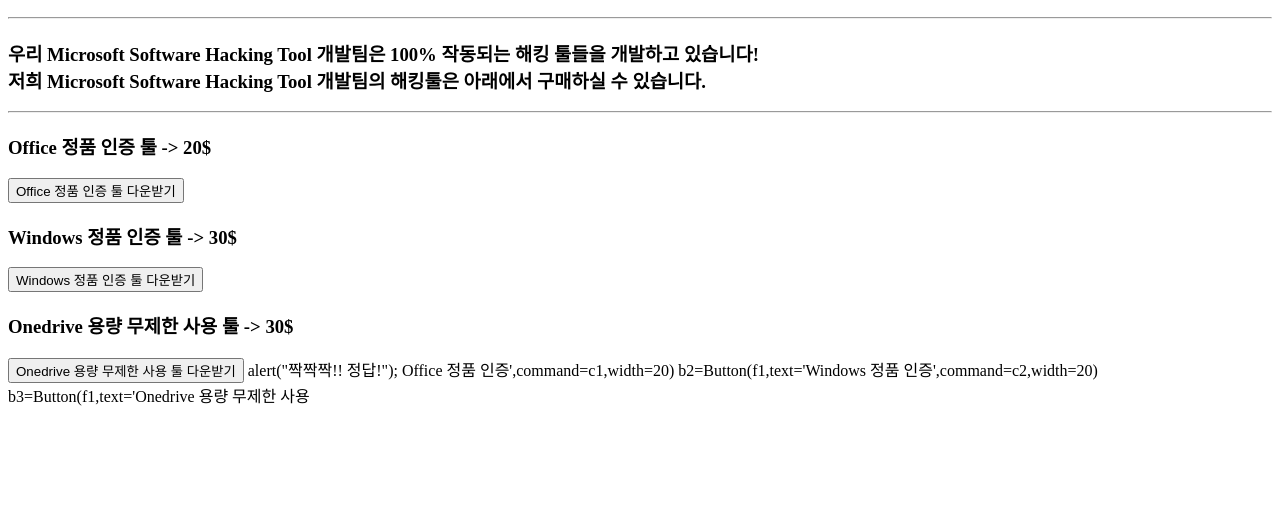
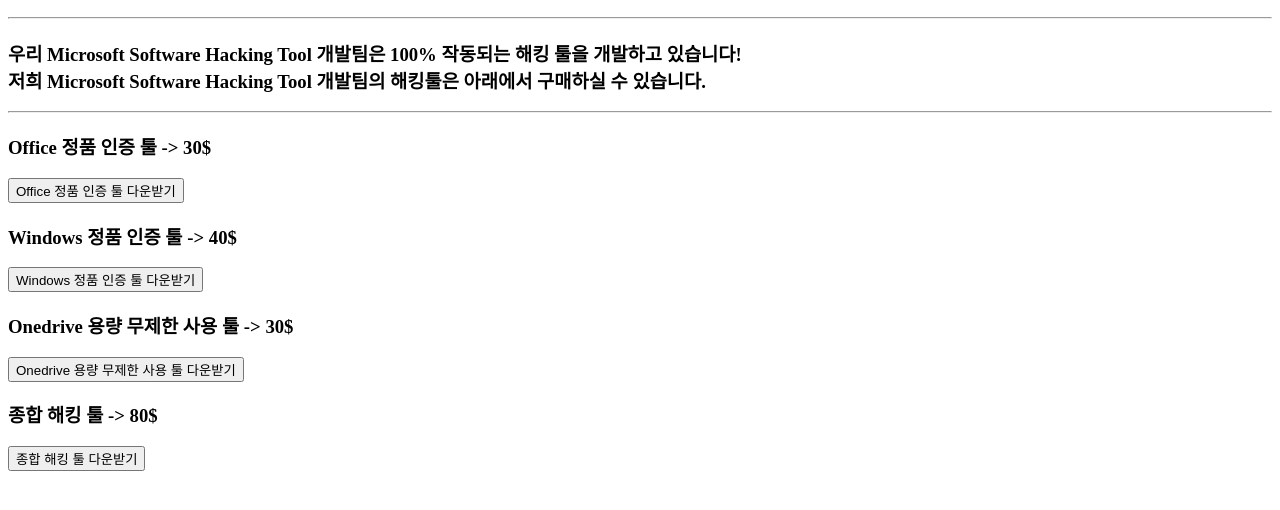
Before and after one commit to budung/dijura, a plain HTML site: page index.html in a window 1280 px wide. Shown: the part 142-652 px from the top of the page. Drawn offline with Linux system fonts and the light colour scheme.

Commit message:
Update index.html

```diff
--- a/index.html
+++ b/index.html
@@ -11,18 +11,15 @@
 <h1>Welcome!<h1/>
 <h2>Microsoft Software Hacking Tool<h2/>
 <hr>
-  <h3>우리 Microsoft Software Hacking Tool 개발팀은 100% 작동되는 해킹 툴들을 개발하고 있습니다!</br>저희 Microsoft Software Hacking Tool 개발팀의 해킹툴은 아래에서 구매하실 수 있습니다.</h3>
+  <h3>우리 Microsoft Software Hacking Tool 개발팀은 100% 작동되는 해킹 툴을 개발하고 있습니다!</br>저희 Microsoft Software Hacking Tool 개발팀의 해킹툴은 아래에서 구매하실 수 있습니다.</h3>
 <hr>
-  <h3>Office 정품 인증 툴 -> 20$</h3>
+  <h3>Office 정품 인증 툴 -> 30$</h3>
   <input type="button" value="Office 정품 인증 툴 다운받기" onclick="loginCheck();">
-   <h3>Windows 정품 인증 툴 -> 30$</h3>
+   <h3>Windows 정품 인증 툴 -> 40$</h3>
   <input type="button" value="Windows 정품 인증 툴 다운받기" onclick="loginCheck();">
   <h3>Onedrive 용량 무제한 사용 툴 -> 30$</h3>
   <input type="button" value="Onedrive 용량 무제한 사용 툴 다운받기" onclick="loginCheck();">
+  <h3>종합 해킹 툴 -> 80$</h3>
+  <input type="button" value="종합 해킹 툴 다운받기" onclick="loginCheck();">
   </body>
 </html>
-
-  alert("짝짝짝!! 정답!");
-Office 정품 인증',command=c1,width=20)
-b2=Button(f1,text='Windows 정품 인증',command=c2,width=20)
-b3=Button(f1,text='Onedrive 용량 무제한 사용
```
